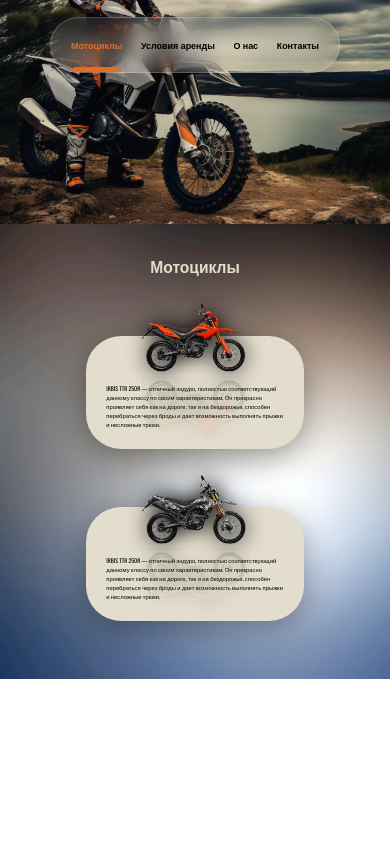
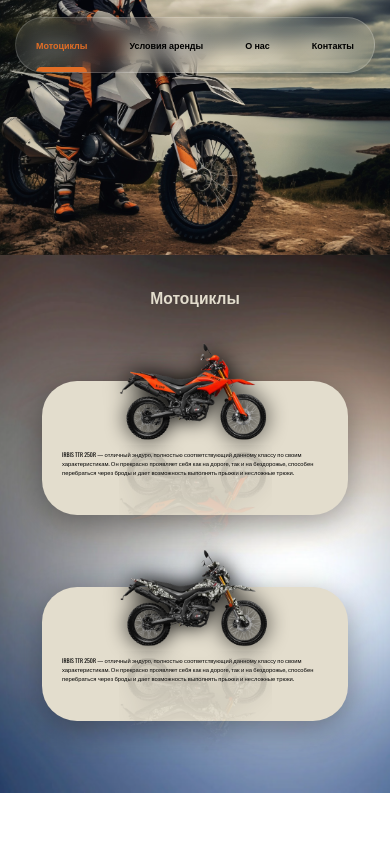
Before and after one commit to Alesia2503/Moto, a plain HTML site: page index.html in a window 390 px wide. Shown: the part 113-956 px from the top of the page. Before the commit the page ends 844 px from the top, so only its background shows below. Drawn offline with nearby package versions, Linux system fonts and the light colour scheme.

Commit message:
fix: container padding width 500

```diff
--- a/style.css
+++ b/style.css
@@ -172,7 +172,7 @@ body {
 }
 
 .glass {
-  width: 75%;
+  width: 85%;
   max-width: 1000px;
   aspect-ratio: 16/7;
   /* width: min(1000px, 75%); */
@@ -325,3 +325,9 @@ body {
     gap: 20px;
   }
 }
+
+@media (max-width:600px) {
+  .container {
+    padding: 0 15px 0 15px;
+  }
+}
```
